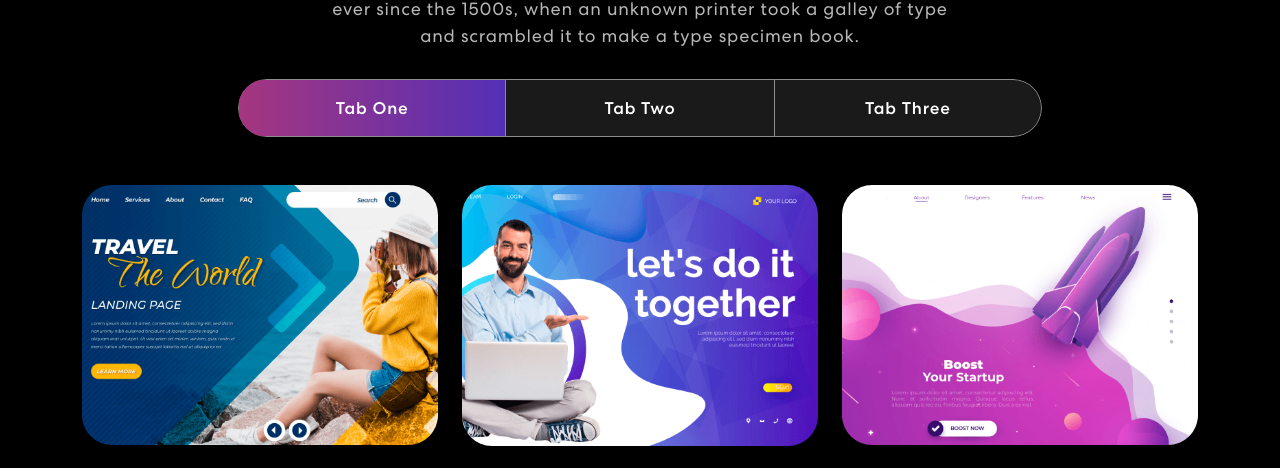
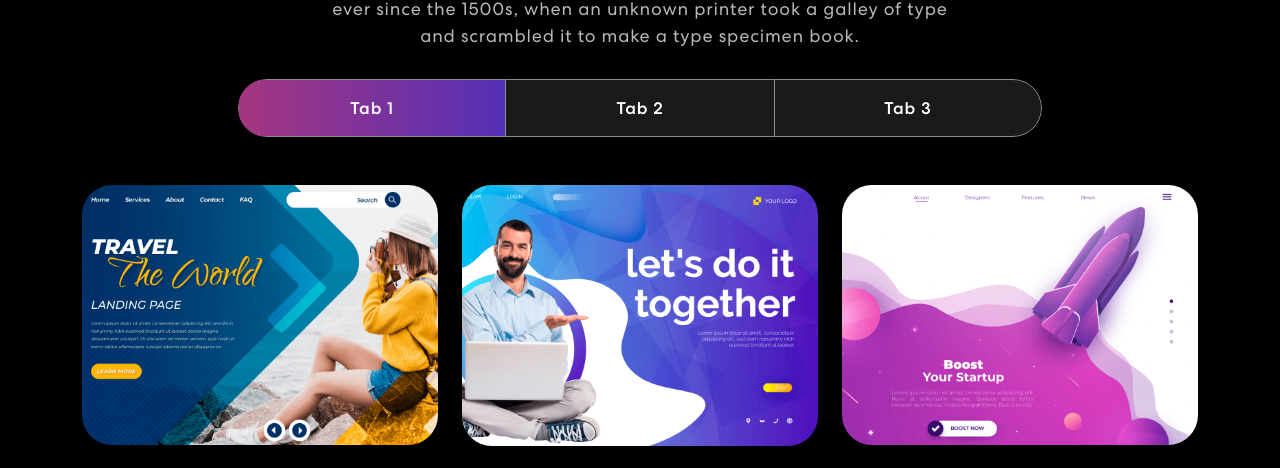
Before and after one commit to R-Grigala/Portfolio-Website, a React (Create React App) app: page / in a window 1280 px wide. Shown: the part 1564-2032 px from the top of the page. Built offline with nearby package versions, Linux system fonts and the light colour scheme.

Commit message:
Coding Continue :// 1:40:13

```diff
--- a/package.json
+++ b/package.json
@@ -7,6 +7,7 @@
     "@testing-library/jest-dom": "^5.16.5",
     "@testing-library/react": "^13.4.0",
     "@testing-library/user-event": "^13.5.0",
+    "animate.css": "^4.1.1",
     "bootstrap": "^5.2.3",
     "react": "^18.2.0",
     "react-bootstrap": "^2.7.2",
@@ -14,6 +15,7 @@
     "react-dom": "^18.2.0",
     "react-mailchimp-subscribe": "^2.1.3",
     "react-multi-carousel": "^2.8.2",
+    "react-on-screen": "^2.1.1",
     "react-scripts": "5.0.1",
     "react-toastify": "^9.1.1",
     "web-vitals": "^2.1.4"
--- a/src/App.js
+++ b/src/App.js
@@ -6,6 +6,7 @@ import { Skills } from './components/Skills';
 import 'bootstrap/dist/css/bootstrap.min.css';
 import { Projects } from './components/Projects';
 import { Contact } from './components/Contact';
+import { Footer } from './components/Footer';
 
 function App() {
   return (
@@ -15,6 +16,7 @@ function App() {
       <Skills />
       <Projects />
       <Contact />
+      <Footer />
     </div>
   );
 }
--- a/src/components/Footer.js
+++ b/src/components/Footer.js
@@ -1,11 +1,27 @@
-import { Container, Row } from "react-bootstrap";
+import { Col, Container, Row } from "react-bootstrap";
+import { MailchimpForm } from "./MailchimpForm";
+import logo from "../assets/img/logo.svg";
+import navIcon1 from '../assets/img/nav-icon1.svg';
+import navIcon2 from '../assets/img/nav-icon2.svg';
+import navIcon3 from '../assets/img/nav-icon3.svg';
 
 export const Footer = () => {
     return (
         <footer className="footer">
             <Container>
                 <Row className="align-item-center">
-
+                    <MailchimpForm />
+                    <Col sm={6}>
+                        <img src={logo} alt="Logo"/>
+                    </Col>
+                    <Col sm={6} className="text-center text-sm-end">
+                        <div className="social-icon">
+                            <a href=""><img src={navIcon1} alt=""/></a>
+                            <a href=""><img src={navIcon2} alt=""/></a>
+                            <a href=""><img src={navIcon3} alt=""/></a>
+                        </div>
+                        <p>CopyRight 2023. All Right Reserved</p>
+                    </Col>
                 </Row>
             </Container>
         </footer>
--- a/src/components/MailchimpForm.js
+++ b/src/components/MailchimpForm.js
@@ -12,7 +12,7 @@ export const MailchimpForm = () => {
                     <Newsletter
                         status={status}
                         message={message}
-                        onValidated={FormData => subscribe(formData)}
+                        onValidated={formData => subscribe(formData)}
                     />
                 )}
             />
--- a/src/components/Newsletter.js
+++ b/src/components/Newsletter.js
@@ -9,7 +9,7 @@ export const Newsletter = ({ onValidated, status, message}) => {
         if (status === 'success') clearFields();
     }, [status])
 
-    const handleSubmit = () => {
+    const handleSubmit = (e) => {
         e.preventDefault();
         email &&
         email.indexOf("@") > -1 &&
--- a/src/components/ProjectCard.js
+++ b/src/components/ProjectCard.js
@@ -10,7 +10,6 @@ export const ProjectCard = ({ title, description, imgUrl }) => {
                     <span>{description}</span>
                 </div>
             </div>
-
         </Col>
     )
 }
--- a/src/components/Projects.js
+++ b/src/components/Projects.js
@@ -1,10 +1,11 @@
-import { Col, Container, Nav, Row, Tab } from 'react-bootstrap';
+import { Container, Row, Col, Tab, Nav } from "react-bootstrap";
+import { ProjectCard } from "./ProjectCard";
 import projImg1 from "../assets/img/project-img1.png";
 import projImg2 from "../assets/img/project-img2.png";
 import projImg3 from "../assets/img/project-img3.png";
-import { ProjectCard } from "./ProjectCard";
-import colorSharp2 from "../assets/img/color-sharp2.png"
-
+import colorSharp2 from "../assets/img/color-sharp2.png";
+import 'animate.css';
+import TrackVisibility from 'react-on-screen';
 
 export const Projects = () => {
 
@@ -24,30 +25,46 @@ export const Projects = () => {
       description: "Design & Development",
       imgUrl: projImg3,
     },
+    {
+      title: "Business Startup",
+      description: "Design & Development",
+      imgUrl: projImg1,
+    },
+    {
+      title: "Business Startup",
+      description: "Design & Development",
+      imgUrl: projImg2,
+    },
+    {
+      title: "Business Startup",
+      description: "Design & Development",
+      imgUrl: projImg3,
+    },
   ];
 
   return (
-        <section className='project' id="project">
+    <section className="project" id="project">
       <Container>
         <Row>
-                    <Col>
+          <Col size={12}>
+            <TrackVisibility>
+              {({ isVisible }) =>
+              <div className={isVisible ? "animate__animated animate__fadeIn": ""}>
                 <h2>Projects</h2>
                 <p>Lorem Ipsum is simply dummy text of the printing and typesetting industry. Lorem Ipsum has been the industry's standard dummy text ever since the 1500s, when an unknown printer took a galley of type and scrambled it to make a type specimen book.</p>
                 <Tab.Container id="projects-tabs" defaultActiveKey="first">
-                            <Nav variant="pills" className='nav-pills mb-5 justify-content-center align-items-center' id='pills-tab'>
+                  <Nav variant="pills" className="nav-pills mb-5 justify-content-center align-items-center" id="pills-tab">
                     <Nav.Item>
-                                    <Nav.Link eventKey="first">Tab One</Nav.Link>
+                      <Nav.Link eventKey="first">Tab 1</Nav.Link>
                     </Nav.Item>
                     <Nav.Item>
-                                    <Nav.Link eventKey="second">Tab Two</Nav.Link>
+                      <Nav.Link eventKey="second">Tab 2</Nav.Link>
                     </Nav.Item>
                     <Nav.Item>
-                                    <Nav.Link eventKey="third" >
-                                        Tab Three
-                                    </Nav.Link>
+                      <Nav.Link eventKey="third">Tab 3</Nav.Link>
                     </Nav.Item>
                   </Nav>
-                            <Tab.Content>
+                  <Tab.Content id="slideInUp" className={isVisible ? "animate__animated animate__slideInUp" : ""}>
                     <Tab.Pane eventKey="first">
                       <Row>
                         {
@@ -62,14 +79,20 @@ export const Projects = () => {
                         }
                       </Row>
                     </Tab.Pane>
-                                <Tab.Pane eventKey="second">Lorem Ipsum</Tab.Pane>
-                                <Tab.Pane eventKey="third">Lorem Ipsum</Tab.Pane>
+                    <Tab.Pane eventKey="section">
+                      <p>Lorem ipsum dolor sit amet consectetur adipisicing elit. Cumque quam, quod neque provident velit, rem explicabo excepturi id illo molestiae blanditiis, eligendi dicta officiis asperiores delectus quasi inventore debitis quo.</p>
+                    </Tab.Pane>
+                    <Tab.Pane eventKey="third">
+                      <p>Lorem ipsum dolor sit amet consectetur adipisicing elit. Cumque quam, quod neque provident velit, rem explicabo excepturi id illo molestiae blanditiis, eligendi dicta officiis asperiores delectus quasi inventore debitis quo.</p>
+                    </Tab.Pane>
                   </Tab.Content>
                 </Tab.Container>
+              </div>}
+            </TrackVisibility>
           </Col>
         </Row>
       </Container>
-            <img className='background-imge-right' src={colorSharp2} alt=""></img>
+      <img className="background-image-right" src={colorSharp2}></img>
     </section>
   )
 }
```
Also changed, not shown: 1 other file (tests, documents, lock files or other folders). Lines whose indentation alone changed are shown as unchanged.
